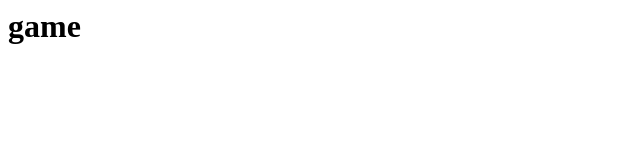
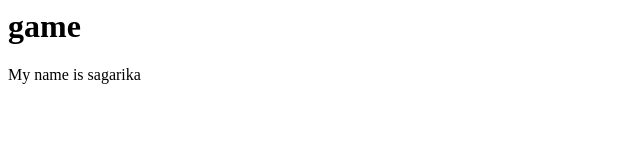
Before and after one commit to SagarikaPatel/git_test, a plain HTML site: page index.html in a window 1280 px wide. Shown: the whole page, without its empty margins (0-640 px from the left). Drawn offline with Linux system fonts and the light colour scheme.

Commit message:
second commit

```diff
--- a/index.html
+++ b/index.html
@@ -1,5 +1,6 @@
 <html>
     <body>
         <h1>game</h1>
+        <p>My name is sagarika</p>
     </body>
 </html>
```
